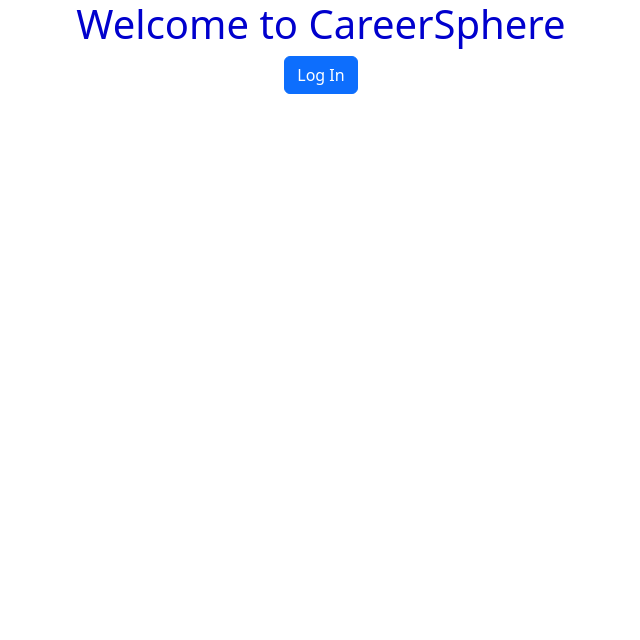
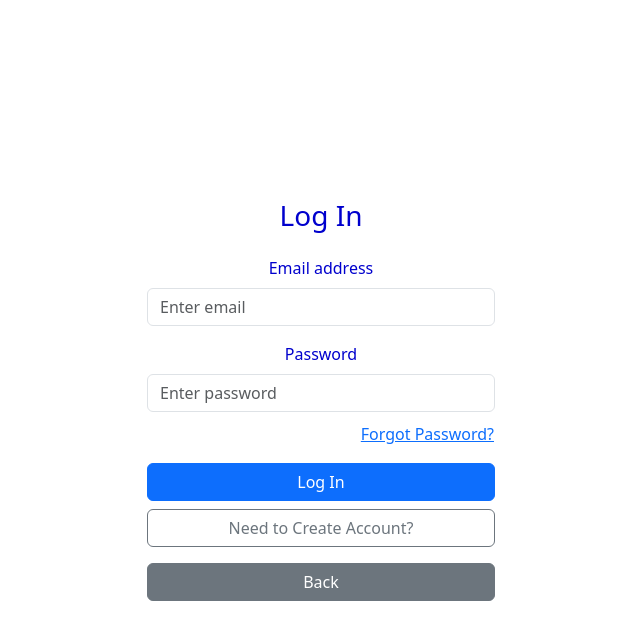
Before and after one commit to ColinMcD6/CareerSphere, a React (Vite) app in the folder frontend/: page / in a window 1280 px wide. Shown: the top 640 px of the page, without its empty margins (319-959 px from the left). Built offline with nearby package versions, Linux system fonts and the light colour scheme; no server answers.

Commit message:
removed Home from the page list, LogIn is now the base page

```diff
--- a/frontend/src/App.tsx
+++ b/frontend/src/App.tsx
@@ -1,5 +1,4 @@
 import { Route, Routes } from "react-router-dom";
-import Home from "./pages/Home";
 import Welcome from "./pages/Welcome";
 import Account from "./pages/Account";
 import LogIn from "./pages/LogIn";
@@ -9,10 +8,9 @@
 function App() {
   return (
     <Routes>
-      <Route path="/" element={<Home />} />
+      <Route path="/" element={<LogIn />} />
       <Route path="/welcome" element={<Welcome />} />
       <Route path="/account" element={<Account />} />
-      <Route path="/login" element={<LogIn />} />
       <Route path="/signup" element={<SignUp />} />
     </Routes>
   );
--- a/frontend/src/pages/Home.tsx
+++ /dev/null
@@ -1,27 +0,0 @@
-import { Button } from "react-bootstrap";
-import { useNavigate } from "react-router-dom";
-
-//TODO make a page where the portals will go
-//TODO make a page for edit profiles: experience, educations, Candidate only(skills, projects), Employer only(company details, hiring details)
-//edit profiles will fetch user details to determine which forms to place up
-const Home = () => {
-  const navigate = useNavigate();
-
-  const handleLogIn = async () => {
-    navigate("/login");
-  };
-
-  //would be good to wrap the buttons in something to position them nicely
-  let out = (
-    <>
-      <h1>Welcome to CareerSphere</h1>
-      <Button className="logButton" onClick={handleLogIn}>
-        Log In
-      </Button>
-    </>
-  );
-
-  return out;
-};
-
-export default Home;
--- a/frontend/src/pages/SignUp.tsx
+++ b/frontend/src/pages/SignUp.tsx
@@ -30,7 +30,7 @@
 
     try {
       await registerUser({ ...formData, userRole });
-      navigate("/login");
+      navigate("/");
     } catch (error) {
       console.error("Error registering user:", error);
       alert("Registration failed. Please try again.");
@@ -38,7 +38,10 @@
   };
 
   return (
-    <Container className="d-flex justify-content-center align-items-center" style={{ minHeight: "100vh" }}>
+    <Container
+      className="d-flex justify-content-center align-items-center"
+      style={{ minHeight: "100vh" }}
+    >
       <Row className="w-100">
         <Col xs={12} md={6} lg={4} className="mx-auto">
           <h3 className="text-center mb-4">Sign Up</h3>
@@ -123,7 +126,11 @@
           </Form>
 
           {/* Back Button */}
-          <Button variant="secondary" onClick={() => navigate("/")} className="w-100 mt-3">
+          <Button
+            variant="secondary"
+            onClick={() => navigate("/")}
+            className="w-100 mt-3"
+          >
             Back
           </Button>
         </Col>
```
